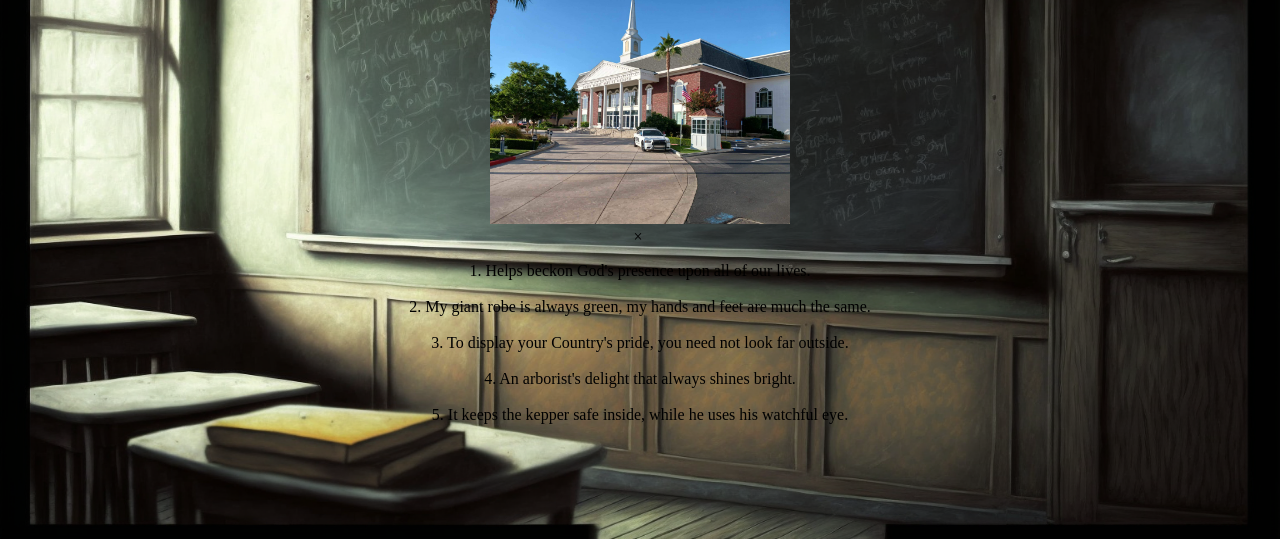
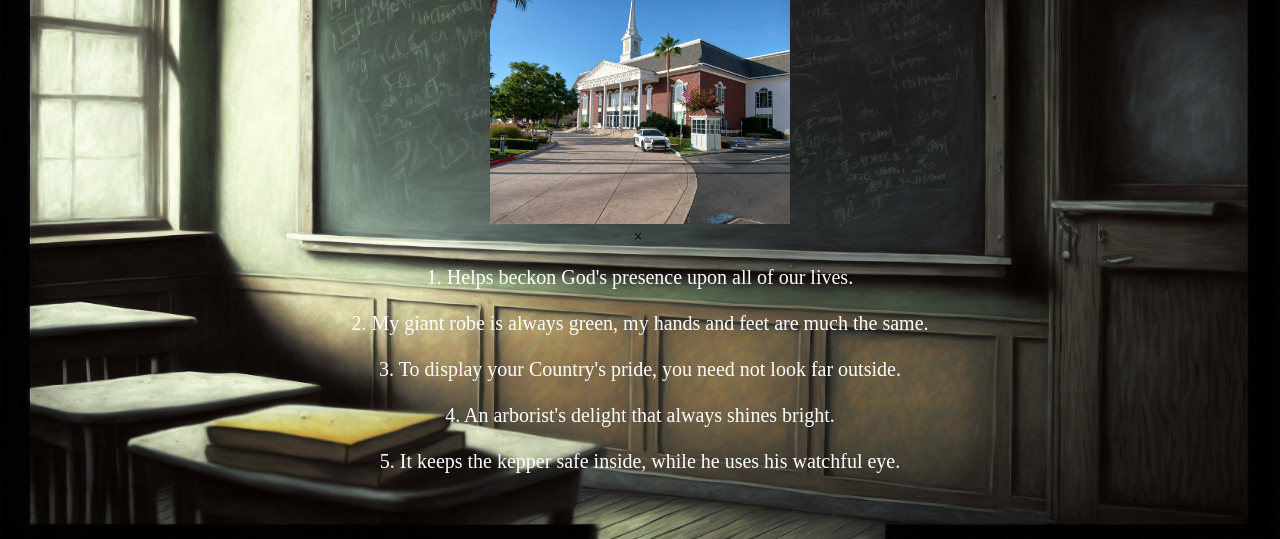
Before and after one commit to jasonwolves/escape-room, a PHP site: page /correct.html in a window 1280 px wide. Shown: the part 261-800 px from the top of the page. Run offline with PHP 8.4, Linux system fonts and the light colour scheme.

Commit message:
Update correct_style.css

```diff
--- a/correct_style.css
+++ b/correct_style.css
@@ -6,7 +6,11 @@ background-position: center;
 background-repeat: no-repeat;
 background-size: 100% 100%;
 }
+p {
+  font-size: 20px;
+  color: white
 }
+
 /* 100% Image Width on Smaller Screens */
 @media only screen and (max-width: 700px){
   .modal-content {
```
